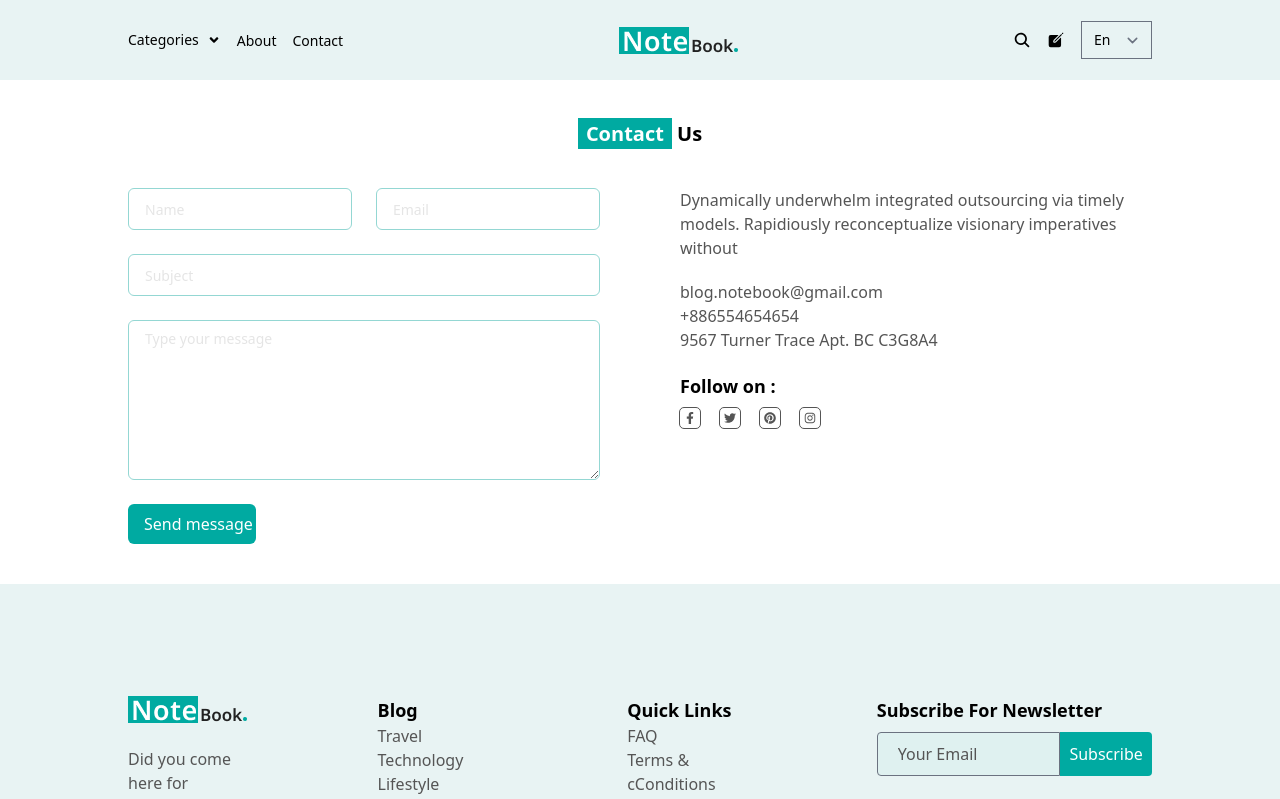
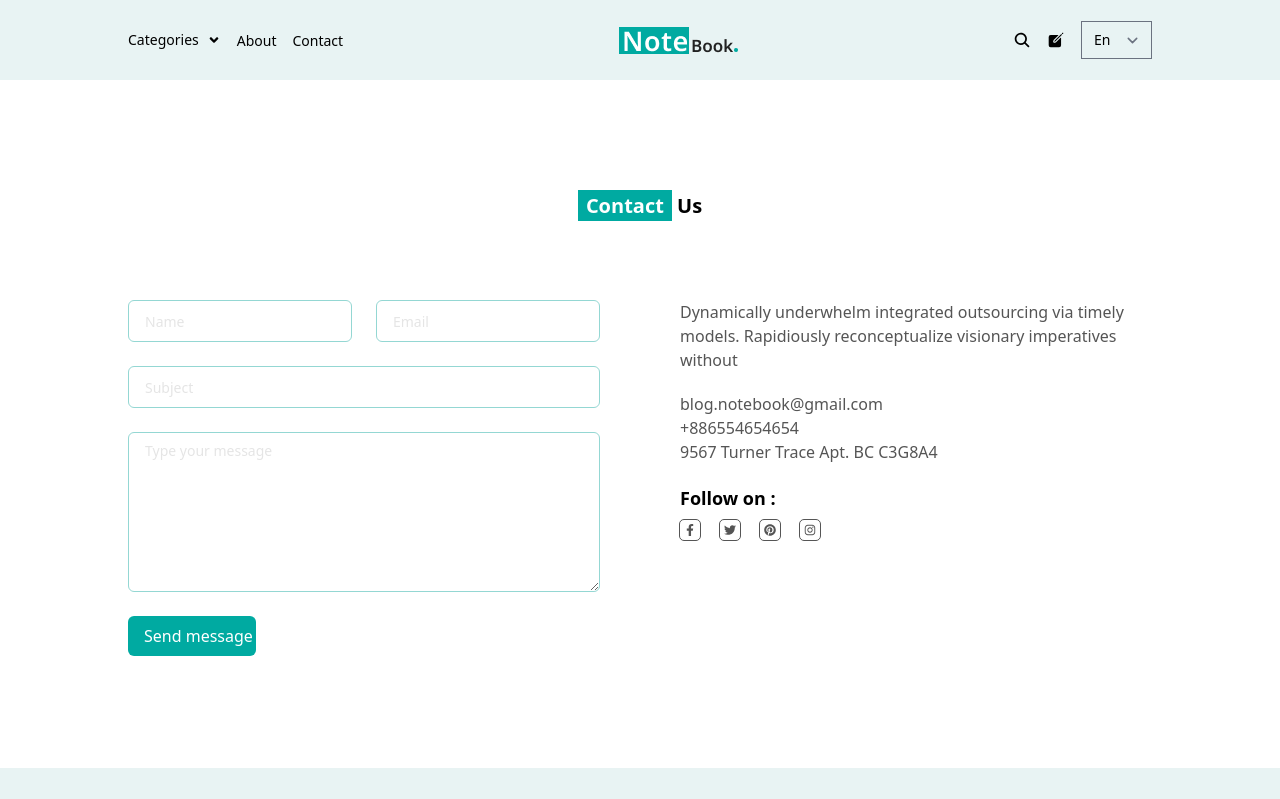
Before and after one commit to VVKDO98/react-blog-with-api-blog, a React (Create React App) app: page /contact in a window 1280 px wide. Shown: the top 799 px of the page. Built offline with nearby package versions, Linux system fonts and the light colour scheme.

Commit message:
fix Contact

```diff
--- a/src/pages/Contact.js
+++ b/src/pages/Contact.js
@@ -3,10 +3,10 @@ import { FaFacebookF, FaTwitter, FaPinterest, FaInstagram } from 'react-icons/fa
 
 const Contact = () => {
     return (
-        <div className='py-10 w-full'>
+        <div className='py-10 w-full lg:py-28'>
             <div className='w-4/5 mx-auto flex flex-col items-center justify-start'>
                 <h1 className='font-semibold text-xl'><span className='py-0.5 px-2 text-white bg-green'>Contact</span> Us</h1>
-                <div className='mt-10 w-full lg:flex lg:flex-row lg:items-start lg:gap-20'>
+                <div className='mt-10 w-full lg:mt-20 lg:flex lg:flex-row lg:items-start lg:gap-20'>
                     <div className='w-full lg:w-1/2'>
                         <form action="" className='flex flex-col gap-6'>
                             <div className='flex flex-col items-start gap-6 lg:flex-row'>
```
